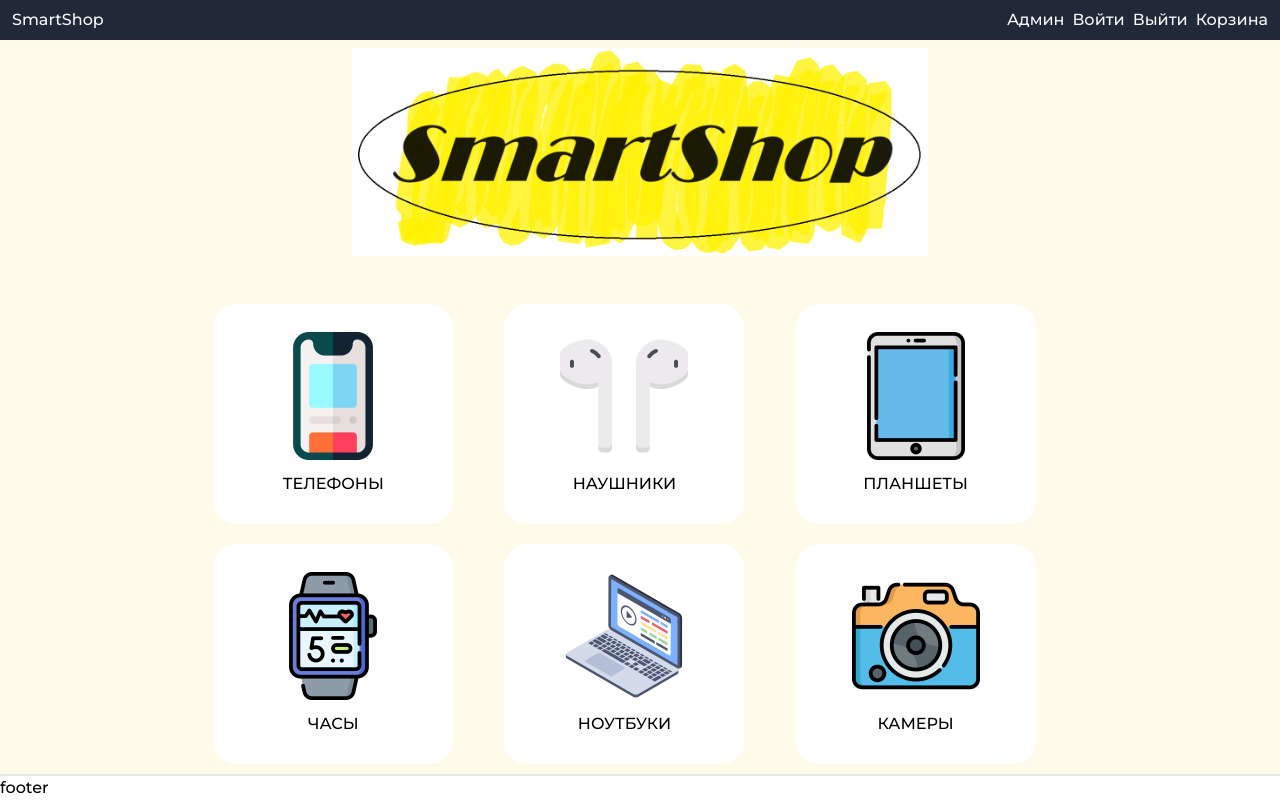
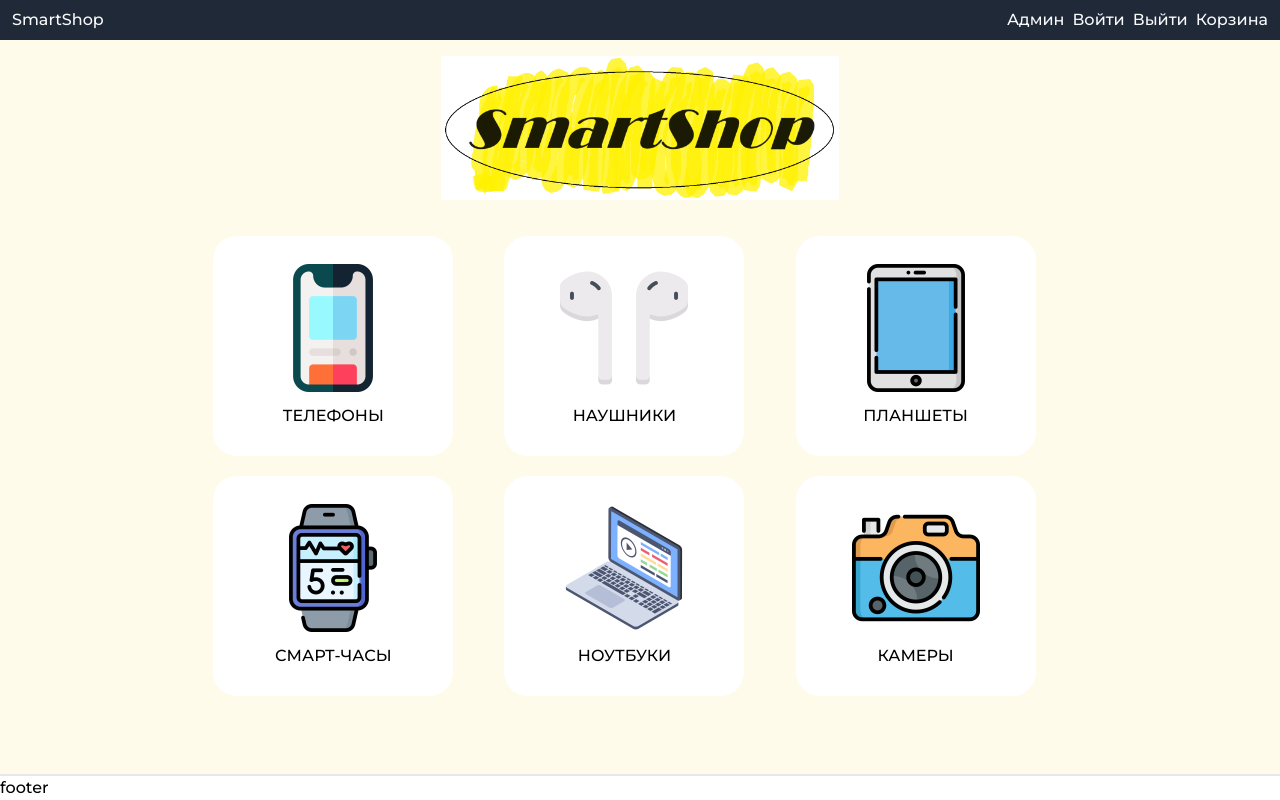
Before and after one commit to f-kurdan/SmartShop, a Next.js app in the folder online-store/client/: page / in a window 1280 px wide. Built offline with nearby package versions, Linux system fonts and the light colour scheme.

Commit message:
Update layout

```diff
--- a/online-store/client/src/app/layout.tsx
+++ b/online-store/client/src/app/layout.tsx
@@ -12,7 +12,7 @@ export default function RootLayout({
   return (
     <html lang="en">
       <head>
-        <title>SmartShop</title>
+        <title>Магазин гаджетов | SmartShop</title>
         <meta name="description" content={"Магазин смартфонов, планшетов, ноутбуков b других гаджетов"} />
         <link href="https://fonts.googleapis.com/css2?family=Rubik&display=swap" rel="stylesheet"></link>
         <link href="https://fonts.googleapis.com/css2?family=Montserrat:wght@500&display=swap" rel="stylesheet"></link>
--- a/online-store/client/src/components/banner.tsx
+++ b/online-store/client/src/components/banner.tsx
@@ -2,8 +2,8 @@ import React from 'react'
 
 const Banner = () => {
   return (
-    <div className='bg-white relative mt-12 bg-transparent rounded-s-3xl'>
-    <img className=' h-52 bg-transparent'  src="banner.png" alt="banner" />
+    <div className='bg-white relative mt-14 bg-transparent rounded-s-3xl'>
+    <img className=' h-36 bg-transparent'  src="banner.png" alt="banner" />
     </div>
   )
 }
--- a/online-store/client/src/components/categories.tsx
+++ b/online-store/client/src/components/categories.tsx
@@ -4,14 +4,14 @@ const categories = [
   { name: "ТЕЛЕФОНЫ", src: "phone.png" },
   { name: "НАУШНИКИ", src: "headphone.png" },
   { name: "ПЛАНШЕТЫ", src: "tablet.png" },
-  { name: "ЧАСЫ", src: "watch.png" },
+  { name: "СМАРТ-ЧАСЫ", src: "watch.png" },
   { name: "НОУТБУКИ", src: "laptop.png" },
   { name: "КАМЕРЫ", src: "camera.png" },
 ]
 
 const Categories = () => {
   return (
-    <div className='grid grid-cols-3 gap-5 w-4/6 mt-12 relative '>
+    <div className='grid grid-cols-3 gap-5 w-4/6 mt-9 relative '>
       {categories.map((cat, index) => (
         <div key={index} className='w-60 flex flex-col justify-center items-center p-7 bg-white  min-w-fit rounded-3xl' >
           <img className='w-32 h-32'  src={cat.src} alt="category" />
```
